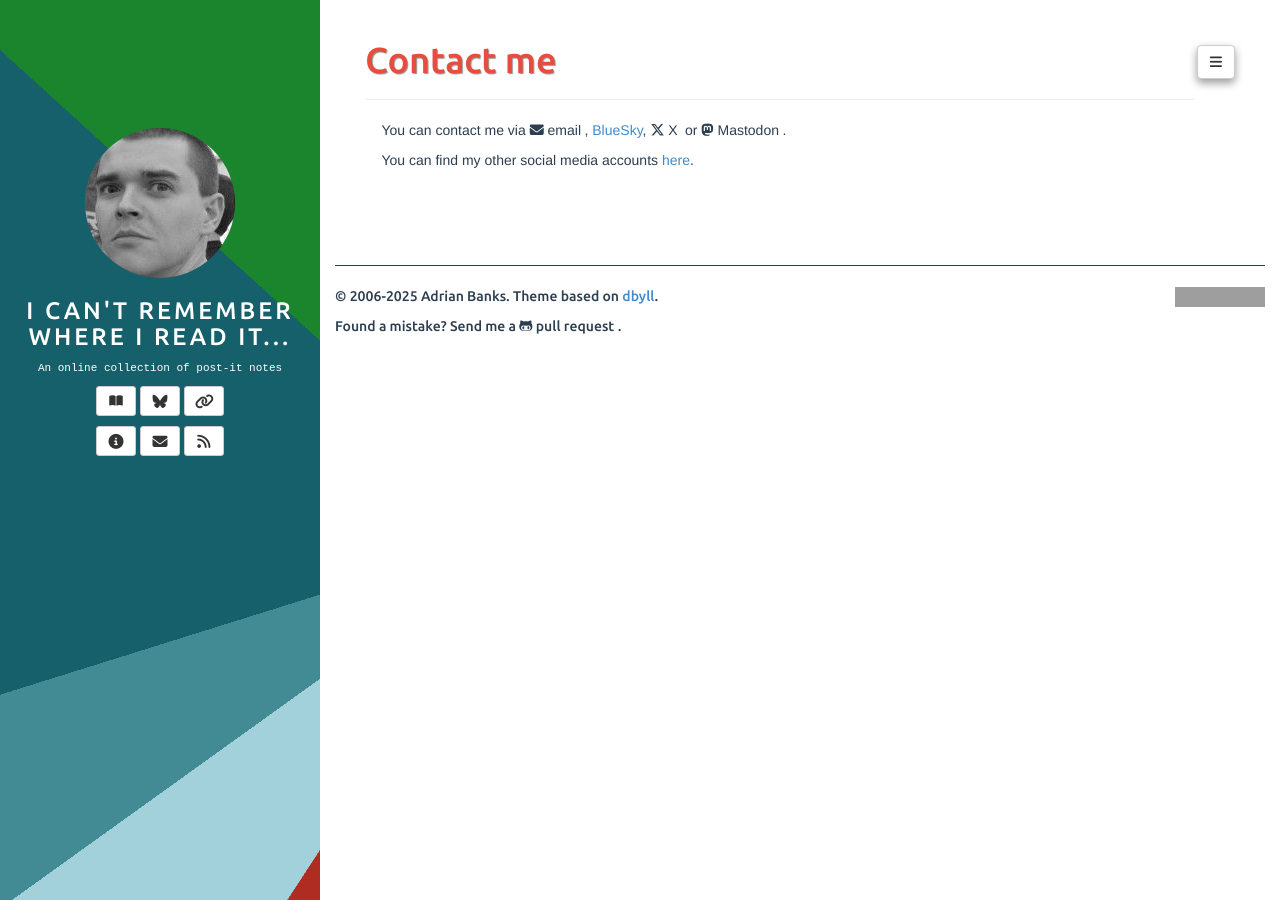
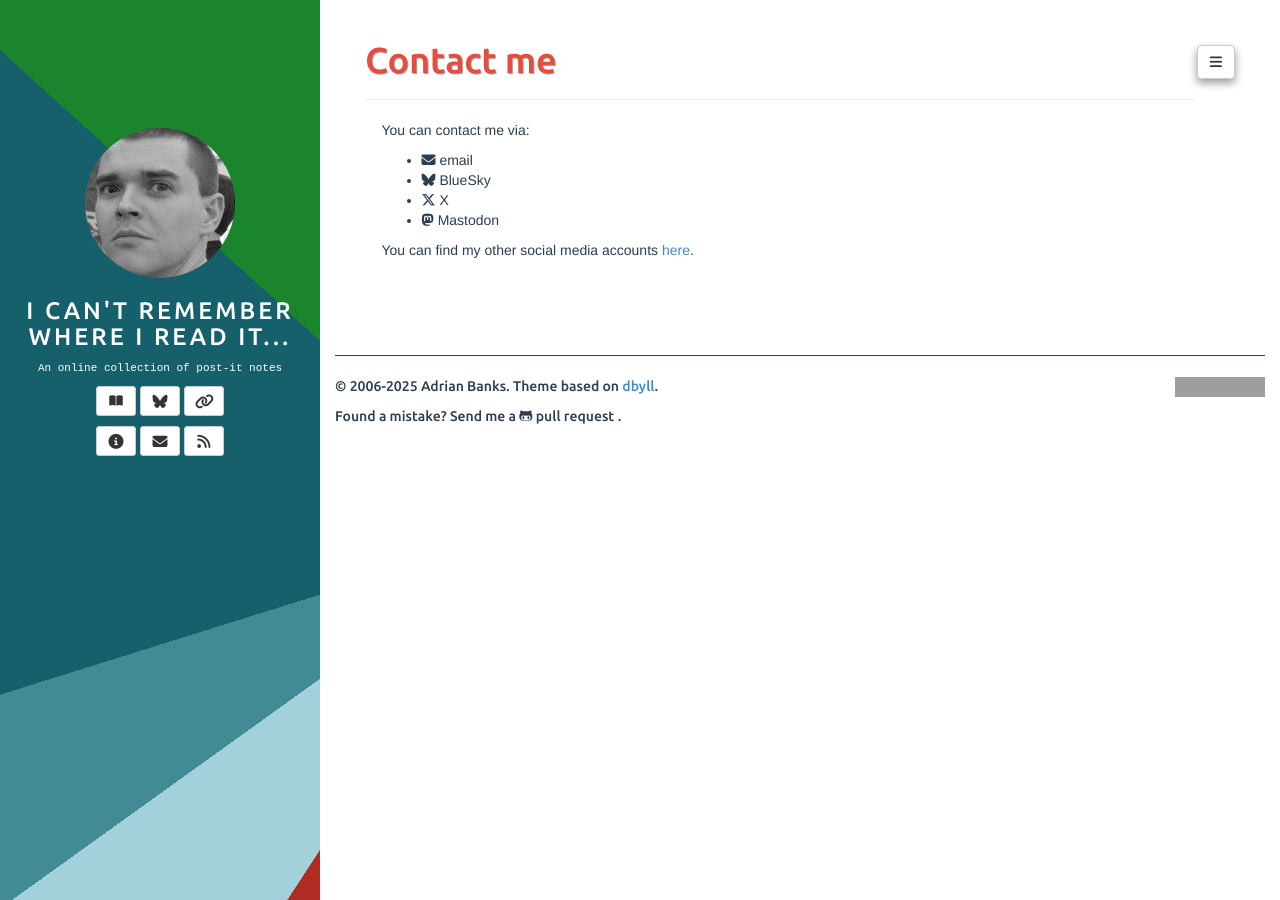
Before and after one commit to adrianbanks/adrianbanks.github.io, a Jekyll site: the page built from contact.md, in a window 1280 px wide. Built offline with Jekyll 4.4.1, drawn with Linux system fonts in a browser that asks for light colours; grey boxes are pictures that could not be loaded.

Commit message:
Better layout of contact page

```diff
--- a/contact.md
+++ b/contact.md
@@ -4,6 +4,10 @@ title: Contact me
 group: navigation
 ---
 
-You can contact me via [<i class="fa fa-envelope"></i> email](mailto:websitecontact@adrianbanks.co.uk), [BlueSky](https://bsky.app/profile/adrianbanks.bsky.social), [<i class="fa fa-brands fa-x-twitter"></i> X](https://x.com/adrianbanks) or [<i class="fa fa-brands fa-mastodon"></i> Mastodon](https://mastodon.social/@adrianbanks).
+You can contact me via:
+- [<i class="fa fa-envelope"></i> email](mailto:websitecontact@adrianbanks.co.uk)
+- [<i class="fa fa-brands fa-bluesky"></i> BlueSky](https://bsky.app/profile/adrianbanks.bsky.social)
+- [<i class="fa fa-brands fa-x-twitter"></i> X](https://x.com/adrianbanks)
+- [<i class="fa fa-brands fa-mastodon"></i> Mastodon](https://mastodon.social/@adrianbanks)
 
 You can find my other social media accounts [here](https://adrianbanks.bio.link).
```
